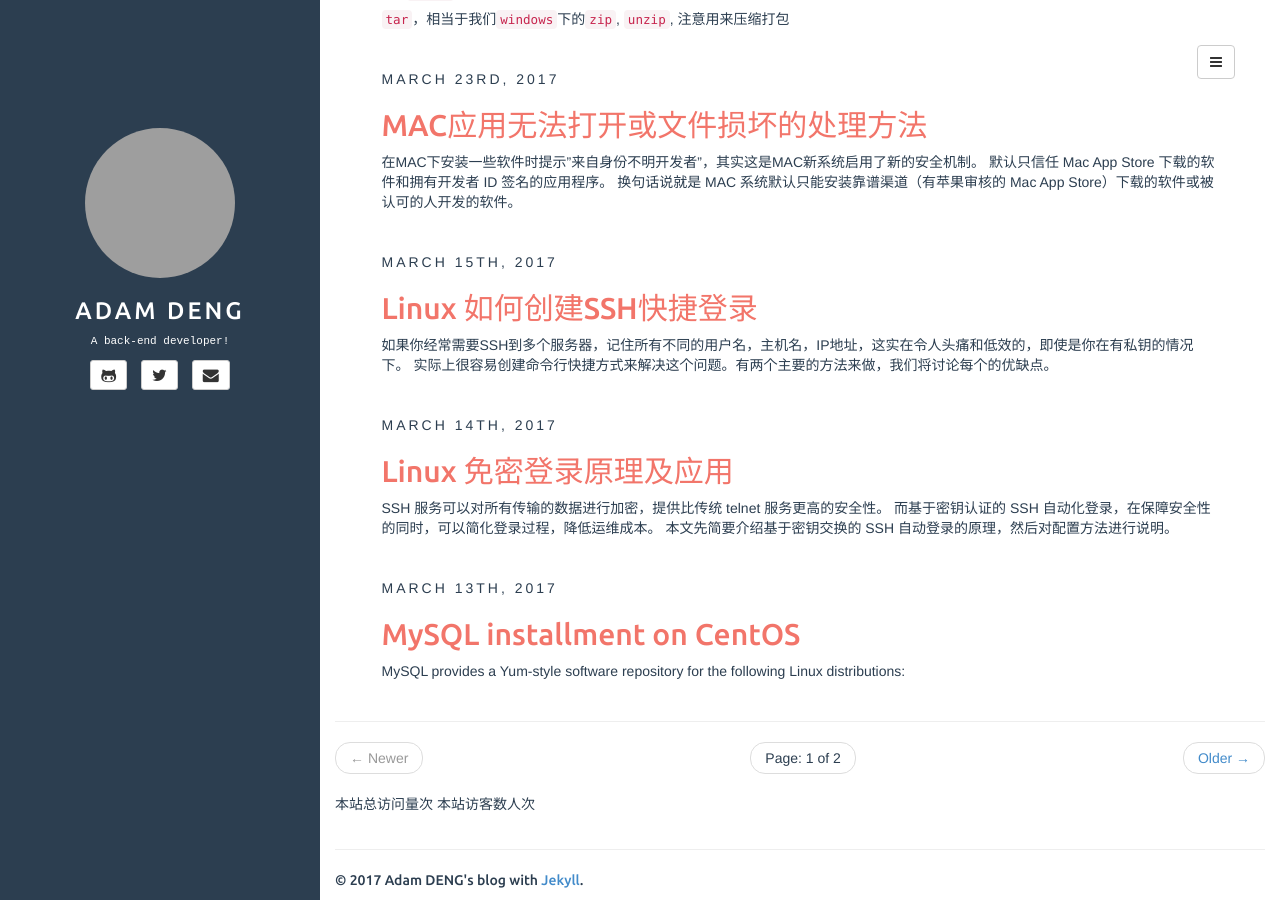
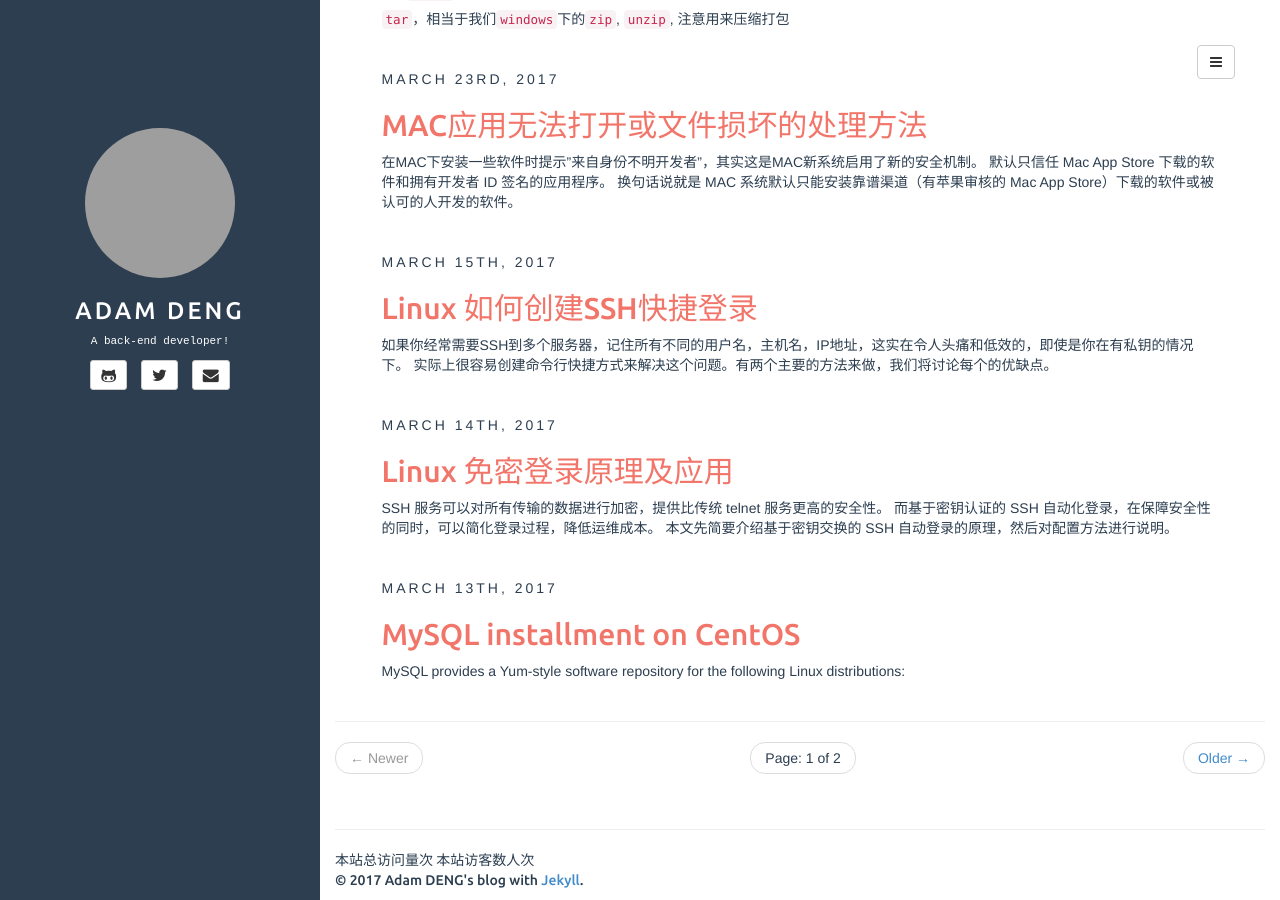
Before and after one commit to cbfmai/java-tutorial, a Jekyll site: the page built from index.html, in a window 1280 px wide and 900 px high, scrolled down 955 px. Built offline with Jekyll 4.4.1, drawn with Linux system fonts in a browser that asks for light colours; the list of posts is cut into pages by our own code; comment, search, counter and statistics services are not loaded; grey boxes are pictures that could not be loaded.

Commit message:
总访问

```diff
--- a/_includes/default.html
+++ b/_includes/default.html
@@ -59,7 +59,7 @@
         </a>
         {% endif %}
         <a class="navbar-brand" href="{{ site.BASE_PATH }}/">
-				<img src="//www.gravatar.com/avatar/{{site.author.email_md5}}?s=35" class="img-circle" />
+            <img src="//www.gravatar.com/avatar/{{site.author.email_md5}}?s=35" class="img-circle"/>
             {{ site.title }}
         </a>
     </div>
@@ -88,19 +88,21 @@
     </ul>
 </div>
 
-	<div class="col-sm-3 sidebar hidden-xs" style="{% if site.sidebar_background_image %}background: url({{site.sidebar_background_image}}) no-repeat !important;{% endif %}">
+<div class="col-sm-3 sidebar hidden-xs"
+     style="{% if site.sidebar_background_image %}background: url({{site.sidebar_background_image}}) no-repeat !important;{% endif %}">
     {% include sidebar.html %}
 </div>
 
 <div class="col-sm-9 col-sm-offset-3">
     {{ content }}
+
+    <footer>
+        <hr/>
         <span id="busuanzi_container_site_pv">
     本站总访问量<span id="busuanzi_value_site_pv"></span>次
 </span> <span id="busuanzi_container_site_uv">
   本站访客数<span id="busuanzi_value_site_uv"></span>人次
 </span>
-		<footer>
-			<hr/>
         <p>
             &copy; {{ site.time | date: '%Y' }} {{ site.author.name }} with <a href="http://jekyllrb.com/">Jekyll</a>.
         </p>
```
Lines whose indentation alone changed are shown as unchanged.
